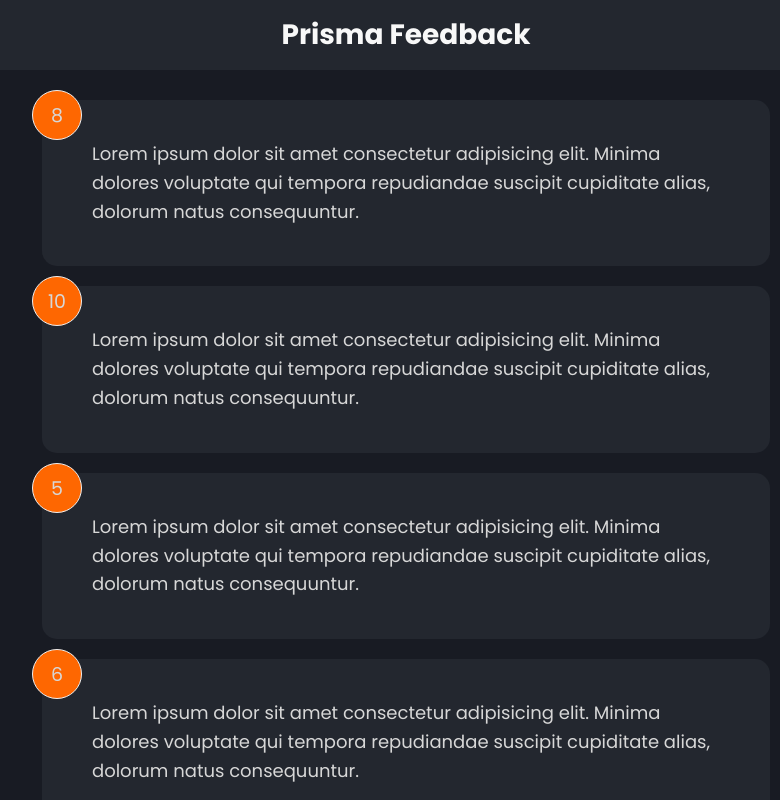
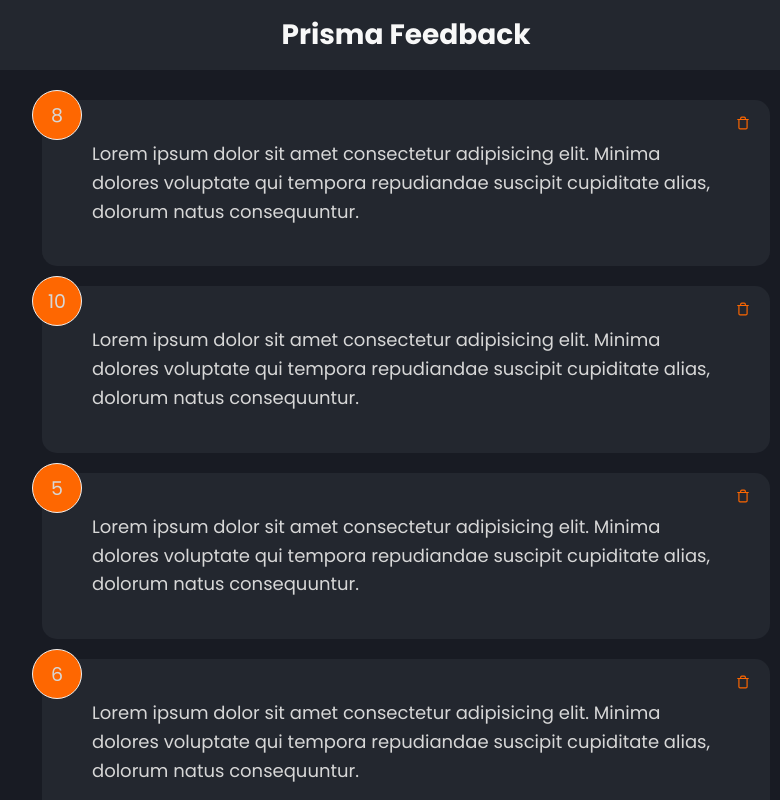
Before and after one commit to adairjuneoaf/prisma-feedback-app, a React (Create React App) app: page / in a window 1280 px wide. Shown: the top 800 px of the page, without its empty margins (234-1014 px from the left). Built offline with nearby package versions, Linux system fonts and the light colour scheme.

Commit message:
Context API criada para gerenciamento da tela de feedabacks.

```diff
--- a/src/App.js
+++ b/src/App.js
@@ -1,56 +1,20 @@
 // Main Dependencies
-import React, { useState } from "react";
+import React from "react";
 
 // Components Dependencies
 import { HeaderComponent } from "./components/Header";
 import { FeedbackListComponent } from "./components/FeedbackList";
 
+// Contexts Dependencies
+import { FeedbackManagementProvider } from "./contexts/FeedbackManagementContext";
+
 export const App = () => {
-  const [feedbackList, setFeedbackList] = useState([
-    {
-      id: 1,
-      rating: 8,
-      description:
-        "Lorem ipsum dolor sit amet consectetur adipisicing elit. Minima dolores voluptate qui tempora repudiandae suscipit cupiditate alias, dolorum natus consequuntur.",
-    },
-    {
-      id: 2,
-      rating: 10,
-      description:
-        "Lorem ipsum dolor sit amet consectetur adipisicing elit. Minima dolores voluptate qui tempora repudiandae suscipit cupiditate alias, dolorum natus consequuntur.",
-    },
-    {
-      id: 3,
-      rating: 5,
-      description:
-        "Lorem ipsum dolor sit amet consectetur adipisicing elit. Minima dolores voluptate qui tempora repudiandae suscipit cupiditate alias, dolorum natus consequuntur.",
-    },
-    {
-      id: 4,
-      rating: 6,
-      description:
-        "Lorem ipsum dolor sit amet consectetur adipisicing elit. Minima dolores voluptate qui tempora repudiandae suscipit cupiditate alias, dolorum natus consequuntur.",
-    },
-    {
-      id: 5,
-      rating: 9,
-      description:
-        "Lorem ipsum dolor sit amet consectetur adipisicing elit. Minima dolores voluptate qui tempora repudiandae suscipit cupiditate alias, dolorum natus consequuntur.",
-    },
-    {
-      id: 6,
-      rating: 7,
-      description:
-        "Lorem ipsum dolor sit amet consectetur adipisicing elit. Minima dolores voluptate qui tempora repudiandae suscipit cupiditate alias, dolorum natus consequuntur.",
-    },
-  ]);
-
   return (
-    <>
+    <FeedbackManagementProvider>
       <HeaderComponent text="Prisma Feedback" />
       <div className="container">
-        <FeedbackListComponent feedbackList={feedbackList} />
+        <FeedbackListComponent />
       </div>
-    </>
+    </FeedbackManagementProvider>
   );
 };
--- a/src/components/FeedbackCardItem.jsx
+++ b/src/components/FeedbackCardItem.jsx
@@ -1,12 +1,29 @@
 // Main Dependencies
-import React, { Fragment } from "react";
+import React, { Fragment, useContext } from "react";
 import PropsTypes from "prop-types";
 
+// Styled Dependencies
+import { FiTrash } from "react-icons/fi";
+
+// Contexts Dependencies
+import { FeedbackManagement } from "../contexts/FeedbackManagementContext";
+
 export const FeedbackCardItemComponent = ({ id, ratingFeedback, descriptionFeedback }) => {
+  const { handleDeleteFeedbackById } = useContext(FeedbackManagement);
+
   return (
     <Fragment>
       <div className="card">
         <div className="num-display">{ratingFeedback}</div>
+        <button
+          className="trash"
+          title="Excluir o feedback"
+          onClick={() => {
+            handleDeleteFeedbackById(id);
+          }}
+        >
+          <FiTrash fontSize={14} color={"#fe6701"} />
+        </button>
         <div className="text-display">{descriptionFeedback}</div>
       </div>
     </Fragment>
--- a/src/components/FeedbackList.jsx
+++ b/src/components/FeedbackList.jsx
@@ -1,11 +1,16 @@
 // Main Dependencies
-import React, { Fragment } from "react";
-import PropTypes from "prop-types";
+import React, { Fragment, useContext } from "react";
+// import PropTypes from "prop-types";
 
 // Components Dependencies
 import { FeedbackCardItemComponent } from "./FeedbackCardItem";
 
-export const FeedbackListComponent = ({ feedbackList }) => {
+// Contexts Dependencies
+import { FeedbackManagement } from "../contexts/FeedbackManagementContext";
+
+export const FeedbackListComponent = () => {
+  const { feedbackList } = useContext(FeedbackManagement);
+
   if (!feedbackList || feedbackList.length === 0) {
     return (
       <Fragment>
@@ -28,16 +33,16 @@ export const FeedbackListComponent = ({ feedbackList }) => {
   );
 };
 
-FeedbackListComponent.defaultProps = {
-  feedbackList: [{}],
-};
+// FeedbackListComponent.defaultProps = {
+//   feedbackList: [{}],
+// };
 
-FeedbackListComponent.propTypes = {
-  feedbackList: PropTypes.arrayOf(
-    PropTypes.shape({
-      id: PropTypes.number.isRequired,
-      rating: PropTypes.number.isRequired,
-      description: PropTypes.number.isRequired,
-    })
-  ),
-};
+// FeedbackListComponent.propTypes = {
+//   feedbackList: PropTypes.arrayOf(
+//     PropTypes.shape({
+//       id: PropTypes.number.isRequired,
+//       rating: PropTypes.number.isRequired,
+//       description: PropTypes.number.isRequired,
+//     })
+//   ),
+// };
--- /dev/null
+++ b/src/contexts/FeedbackManagementContext.jsx
@@ -0,0 +1,56 @@
+// Main Dependecies
+import { createContext, useState } from "react";
+
+export const FeedbackManagement = createContext({ handleDeleteFeedbackById: (id) => {}, feedbackList: [{}] });
+
+export const FeedbackManagementProvider = ({ children }) => {
+  const [/* idFeedbackDelete */ setIdFeedbackDelete] = useState(0);
+  const [feedbackList /*, setFeedbackList */] = useState([
+    {
+      id: 1,
+      rating: 8,
+      description:
+        "Lorem ipsum dolor sit amet consectetur adipisicing elit. Minima dolores voluptate qui tempora repudiandae suscipit cupiditate alias, dolorum natus consequuntur.",
+    },
+    {
+      id: 2,
+      rating: 10,
+      description:
+        "Lorem ipsum dolor sit amet consectetur adipisicing elit. Minima dolores voluptate qui tempora repudiandae suscipit cupiditate alias, dolorum natus consequuntur.",
+    },
+    {
+      id: 3,
+      rating: 5,
+      description:
+        "Lorem ipsum dolor sit amet consectetur adipisicing elit. Minima dolores voluptate qui tempora repudiandae suscipit cupiditate alias, dolorum natus consequuntur.",
+    },
+    {
+      id: 4,
+      rating: 6,
+      description:
+        "Lorem ipsum dolor sit amet consectetur adipisicing elit. Minima dolores voluptate qui tempora repudiandae suscipit cupiditate alias, dolorum natus consequuntur.",
+    },
+    {
+      id: 5,
+      rating: 9,
+      description:
+        "Lorem ipsum dolor sit amet consectetur adipisicing elit. Minima dolores voluptate qui tempora repudiandae suscipit cupiditate alias, dolorum natus consequuntur.",
+    },
+    {
+      id: 6,
+      rating: 7,
+      description:
+        "Lorem ipsum dolor sit amet consectetur adipisicing elit. Minima dolores voluptate qui tempora repudiandae suscipit cupiditate alias, dolorum natus consequuntur.",
+    },
+  ]);
+
+  const handleDeleteFeedbackById = (id) => {
+    setIdFeedbackDelete(id);
+  };
+
+  return (
+    <FeedbackManagement.Provider value={{ handleDeleteFeedbackById, feedbackList }}>
+      {children}
+    </FeedbackManagement.Provider>
+  );
+};
--- a/src/styles/global.scss
+++ b/src/styles/global.scss
@@ -213,6 +213,7 @@ input:focus {
 }
 
 .close,
+.trash,
 .edit {
   position: absolute;
   top: 10px;
```
